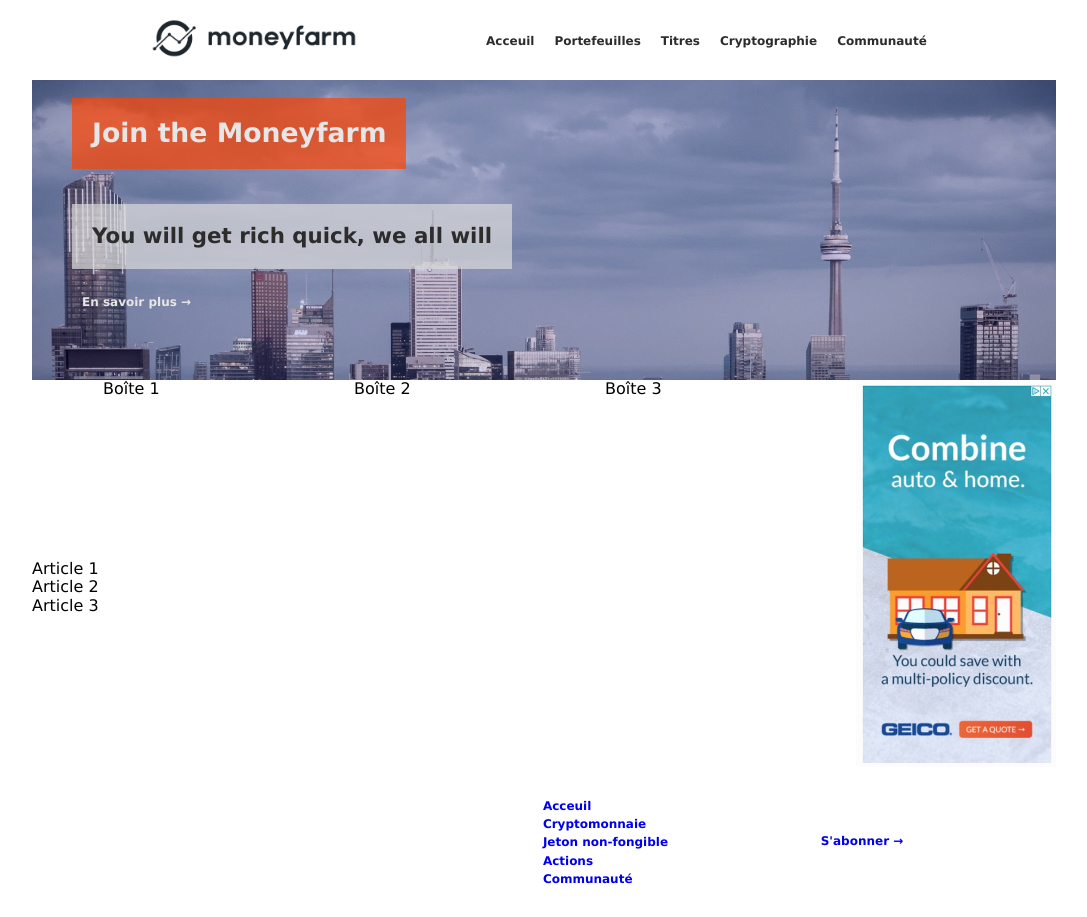
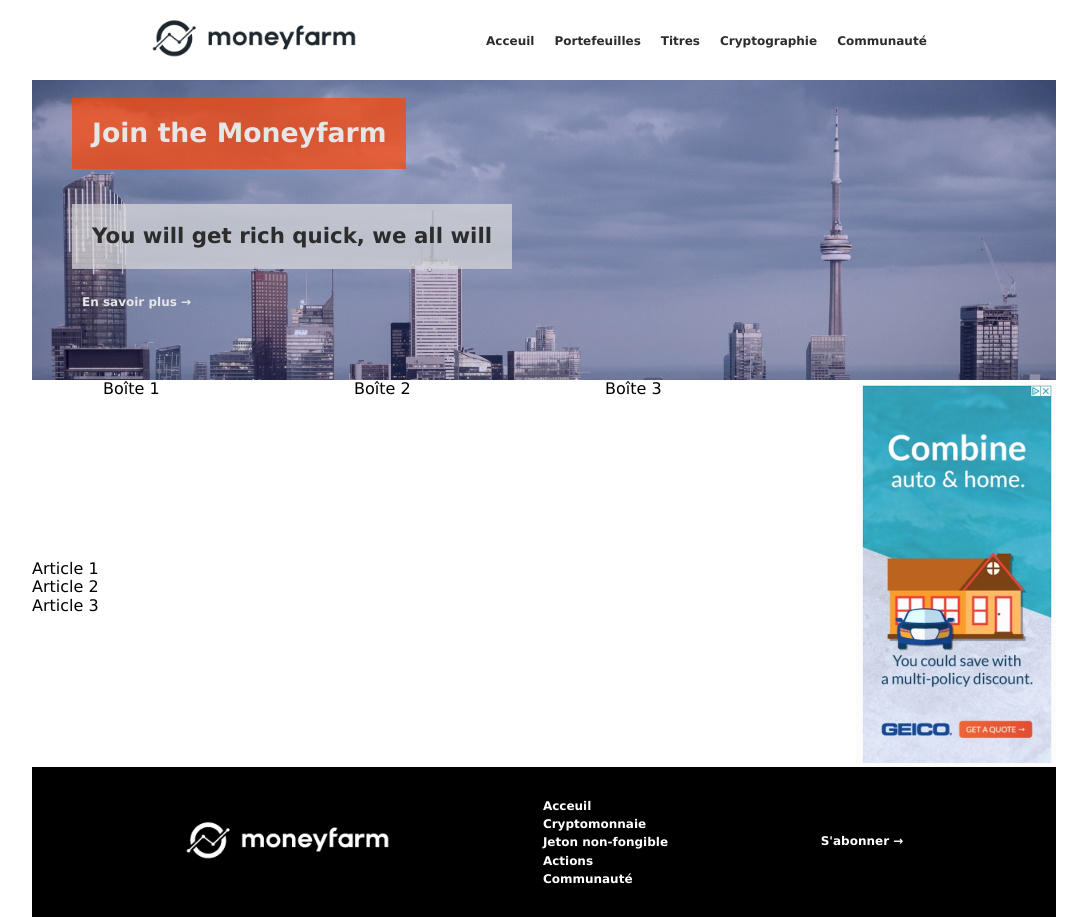
Before and after one commit to missundercover77/Dev_web_G4, a plain HTML site: page Solution - étape 5/index.html in a window 1280 px wide. Shown: the whole page, without its empty margins (96-1183 px from the left). Drawn offline with Linux system fonts and the light colour scheme.

Commit message:
Update styles.css

```diff
--- a/Solution - étape 5/css/styles.css
+++ b/Solution - étape 5/css/styles.css
@@ -105,6 +105,7 @@ footer{
     flex-direction: row;
     align-items:center;
     height: 150px;
+    background-color: black;
 }
 
 footer>nav{
@@ -114,3 +115,11 @@ footer>nav{
 footer ul{
     flex-direction: column;
 }
+
+footer ul li a{
+height: 25px;
+}
+
+footer a{
+    color: white;
+}
```
